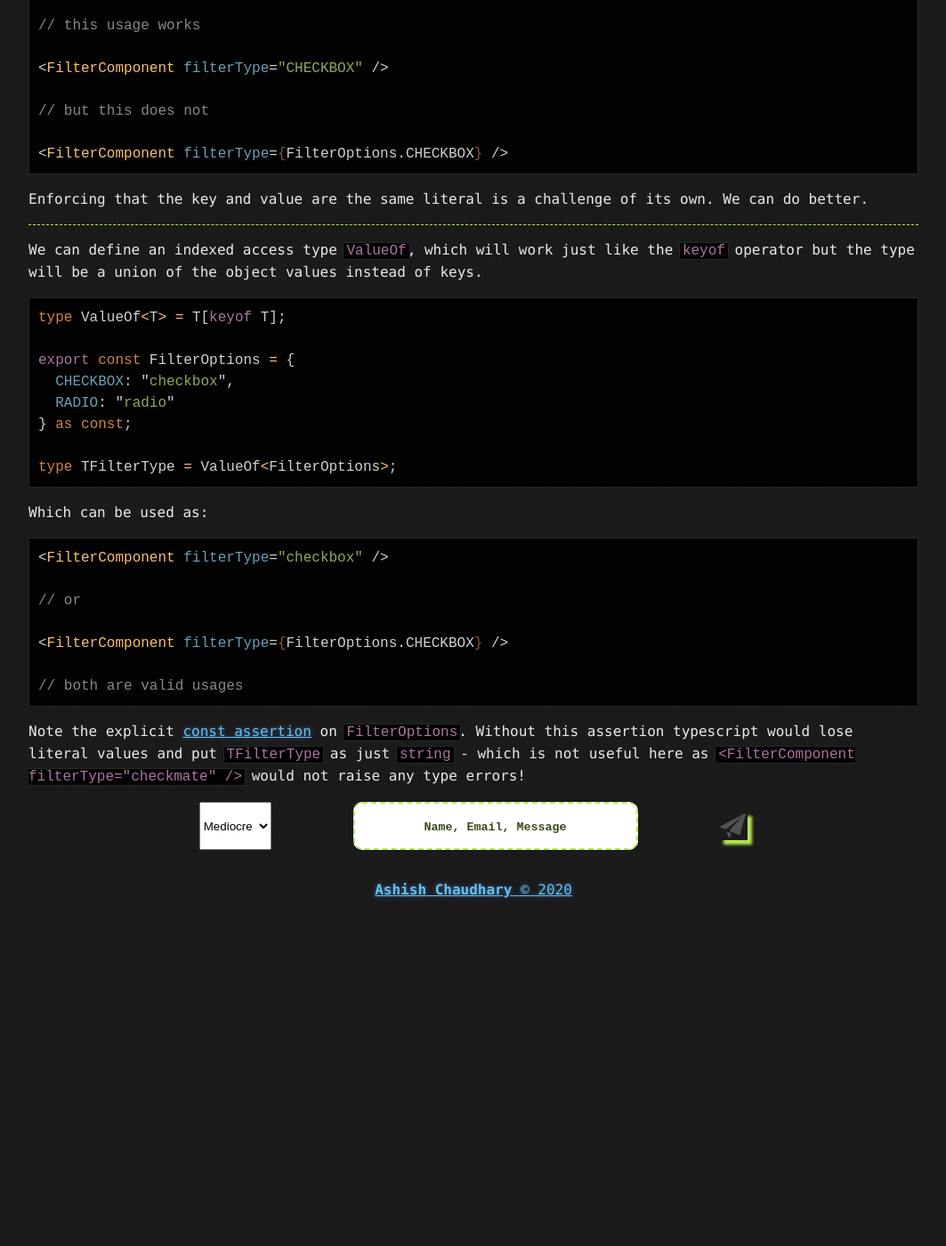
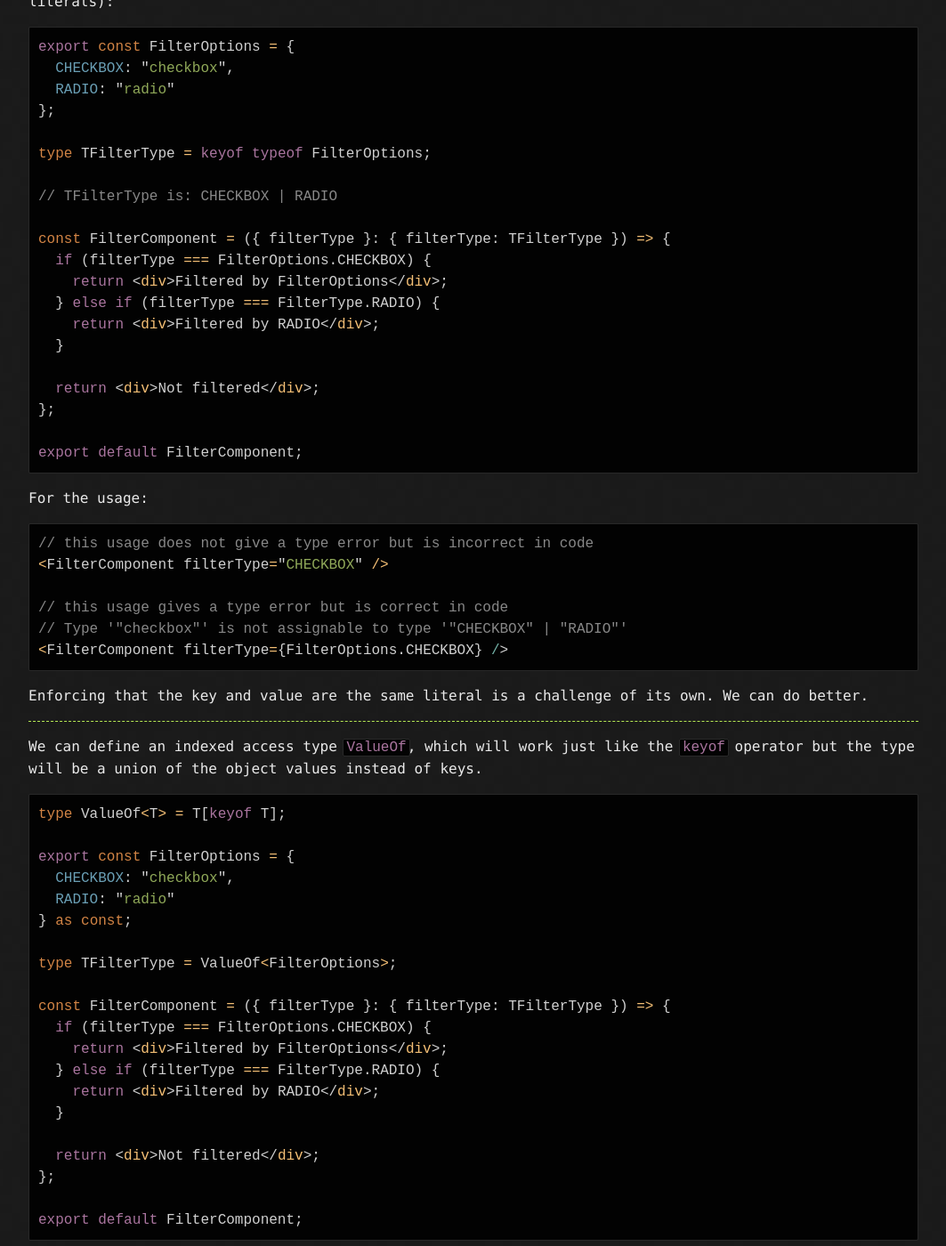
Before and after one commit to tocttou/tocttou.github.io, a Jekyll site: the page built from _posts/2021-10-31-typescript-replace-enums.md, in a window 1280 px wide and 1400 px high, scrolled down 2582 px. Shown: the whole window at 89% size, without its empty margins (108-1171 px from the left). Built offline with Jekyll 4.4.1, drawn with Linux system fonts in a browser that asks for light colours; nearby versions of some CDN libraries; comment, search, counter and statistics services are not loaded; before the commit the page ends 3607 px from its top, so only the background shows below that; some of the changed text lies outside the part shown.

Commit message:
fix shit

````diff
--- a/_posts/2021-10-31-typescript-replace-enums.md
+++ b/_posts/2021-10-31-typescript-replace-enums.md
@@ -83,6 +83,18 @@ export const FilterOptions = {
 type TFilterType = keyof typeof FilterOptions;
 
 // TFilterType is: CHECKBOX | RADIO
+
+const FilterComponent = ({ filterType }: { filterType: TFilterType }) => {
+  if (filterType === FilterOptions.CHECKBOX) {
+    return <div>Filtered by FilterOptions</div>;
+  } else if (filterType === FilterType.RADIO) {
+    return <div>Filtered by RADIO</div>;
+  }
+
+  return <div>Not filtered</div>;
+};
+
+export default FilterComponent;
 ```
 
 Which can then be used as:
@@ -111,14 +123,27 @@ type TFilterType = keyof typeof FilterOptions;
 
 // TFilterType is: CHECKBOX | RADIO
 
-//
+const FilterComponent = ({ filterType }: { filterType: TFilterType }) => {
+  if (filterType === FilterOptions.CHECKBOX) {
+    return <div>Filtered by FilterOptions</div>;
+  } else if (filterType === FilterType.RADIO) {
+    return <div>Filtered by RADIO</div>;
+  }
 
-// this usage works
+  return <div>Not filtered</div>;
+};
 
+export default FilterComponent;
+```
+
+For the usage:
+
+```js
+// this usage does not give a type error but is incorrect in code
 <FilterComponent filterType="CHECKBOX" />
 
-// but this does not
-
+// this usage gives a type error but is correct in code
+// Type '"checkbox"' is not assignable to type '"CHECKBOX" | "RADIO"'
 <FilterComponent filterType={FilterOptions.CHECKBOX} />
 ```
 
@@ -137,6 +162,18 @@ export const FilterOptions = {
 } as const;
 
 type TFilterType = ValueOf<FilterOptions>;
+
+const FilterComponent = ({ filterType }: { filterType: TFilterType }) => {
+  if (filterType === FilterOptions.CHECKBOX) {
+    return <div>Filtered by FilterOptions</div>;
+  } else if (filterType === FilterType.RADIO) {
+    return <div>Filtered by RADIO</div>;
+  }
+
+  return <div>Not filtered</div>;
+};
+
+export default FilterComponent;
 ```
 
 Which can be used as:
````
